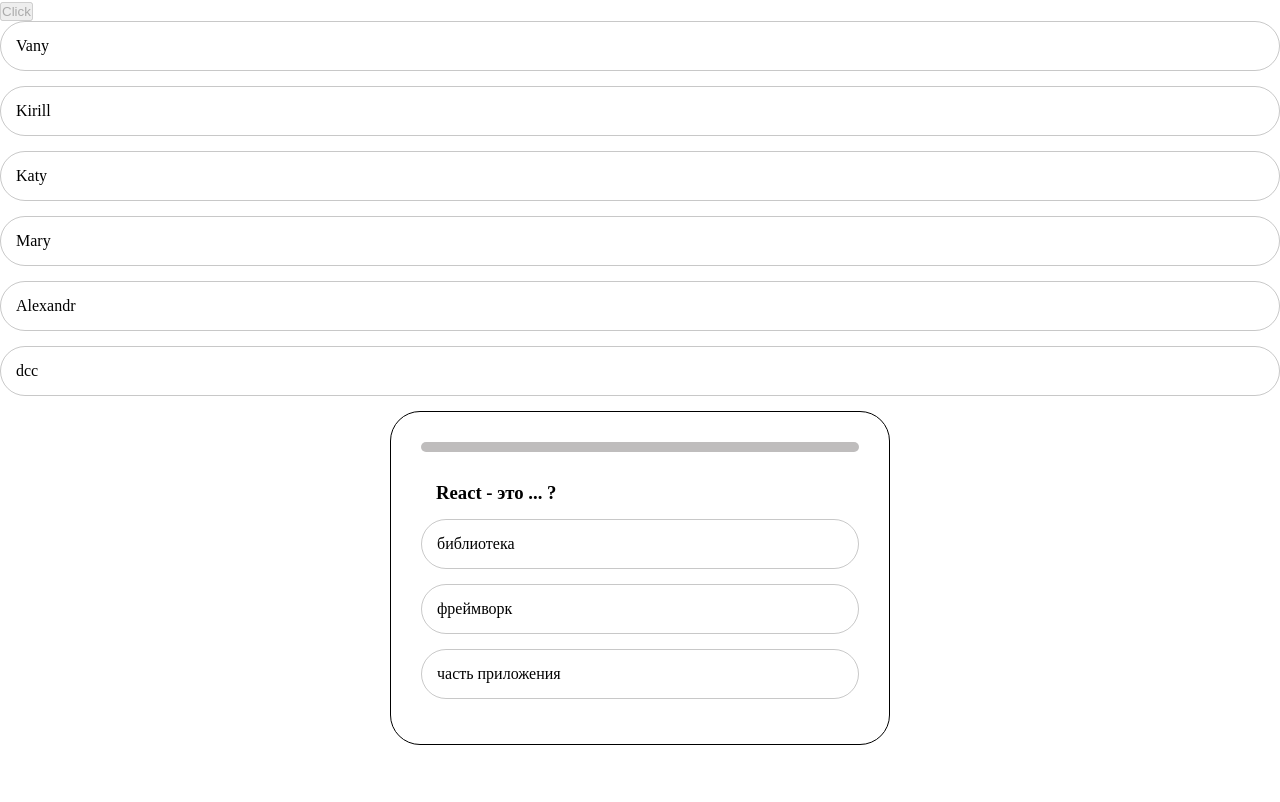
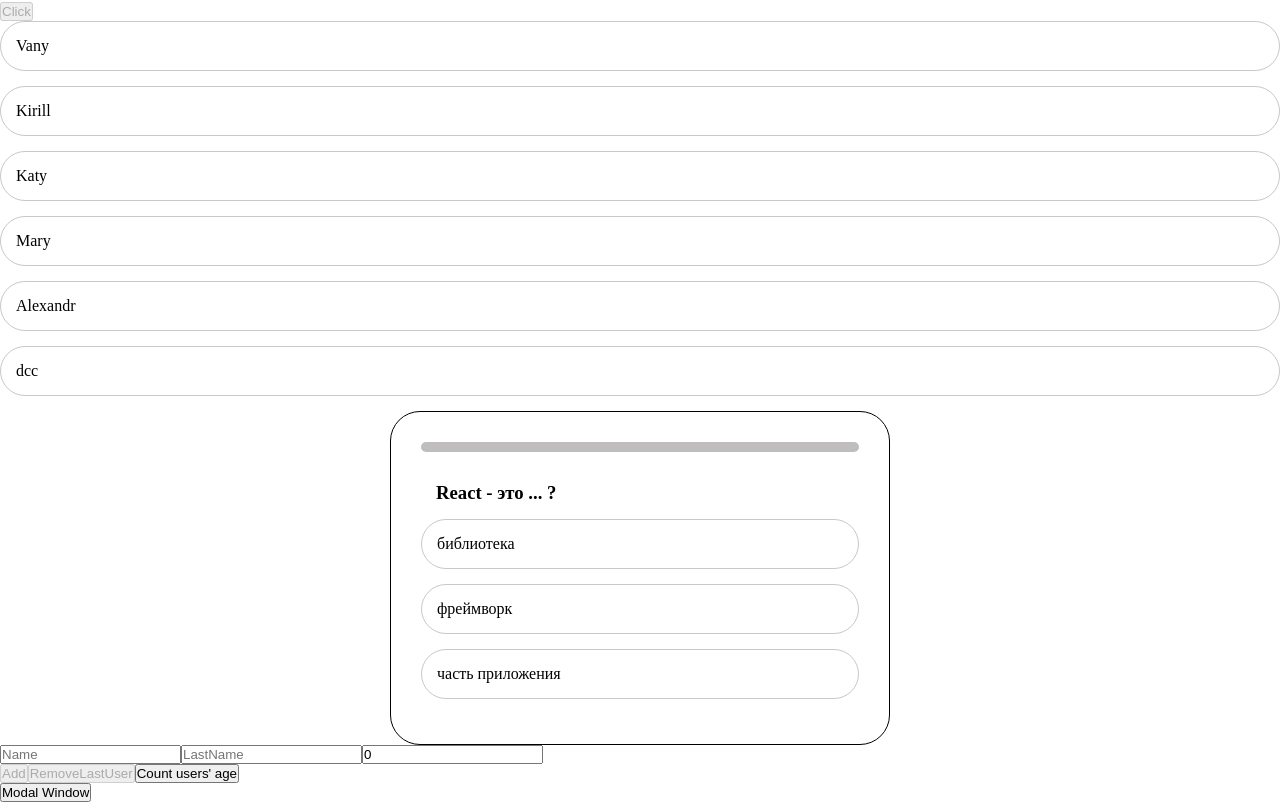
Before and after one commit to weezyvasya/react-new, a React (Create React App) app: page / in a window 1280 px wide. Shown: the part 304-1106 px from the top of the page. Before the commit the page ends 1049 px from the top, so only its background shows below. Built offline with nearby package versions, Linux system fonts and the light colour scheme.

Commit message:
check homework

```diff
--- a/src/App.js
+++ b/src/App.js
@@ -4,10 +4,39 @@
 import ListUsers from "./components/ListUsers/ListUsers";
 import Form from "./components/Form/Form";
 import Quize from "./components/Quize/Quize";
+import Counter from "./components/Counter/Counter";
 import { users } from "./constants/data";
-
+import { useState } from "react";
+import ModalWindow from "./components/ModalWindow/ModalWindow";
 
 function App() {
+  const [result, setResult] = useState([])
+  const [sum, setSum] = useState(0)
+
+  function plus(name, lastName, age){
+    const newUser = {name,  lastName , age, id: Math.random()}
+    setResult([...result, newUser])
+
+  }
+
+  function minus(){
+    let newArr = result.filter((el,i,arr) => i !== arr.length - 1 )
+    setResult(newArr)//менять длинну массива
+  }
+
+  function sumAge(){
+    for (let i = 0; i < result.length; i++){
+      let resultSumArr = []
+      return resultSumArr.push(result[i].age)
+    }
+    for (let i = 0; i < resultSumArr.length; i++){
+      let finalSum = 0
+      finalSum += resultSumArr[i]
+      return finalSum
+    }
+    setSum(finalSum)
+  }
+
   return (
     <div className="App">
       <Header/>
@@ -16,8 +45,12 @@
       <ListUsers data={users} />
       <Form />
       <Quize />
+      <Counter data={result} plus={plus} minus={minus} />
+      <ModalWindow />
     </div>
   );
 }
 
 export default App;
+//добавить кажлму пользователю в каунтер поле с возрастом, добавить еще одну кнопку, которая считала бы суммарный возраст всех пользователей
+// у кажого пользователя свой цвет фона
--- /dev/null
+++ b/src/components/Counter/Counter.jsx
@@ -0,0 +1,48 @@
+import { useState } from "react";
+
+function Counter({ data, plus, minus }) {
+  const [name, setName] = useState("");
+  const [lastName, setLastName] = useState("");
+  const [age, setAge] = useState(0)
+
+  return (
+    <>
+      <div>
+        <input
+          onChange={(e) => setName(e.target.value)}
+          value={name}
+          type="text"
+          placeholder="Name"
+        />
+        <input
+          onChange={(e) => setLastName(e.target.value)}
+          value={lastName}
+          type="text"
+          placeholder="LastName"
+        />
+        <input
+          onChange={(e) => setAge(e.target.value)}
+          value={age}
+          type="number"
+          placeholder="Age"
+        />
+      </div>
+      <div>
+        {data.map((user) => (
+          <ul>
+            <li key={user.id}>{`${user.name} ${user.lastName} ${user.age}`}</li>
+          </ul>
+        ))}
+      </div>
+      <div>
+        <button disabled={name === '' || lastName === ''} onClick={() => plus(name, lastName, age)}>Add</button>
+        <button disabled={!data.length} onClick={() => minus()}>RemoveLastUser</button>
+        <button>Count users' age</button>
+      </div>
+    </>
+  );
+}
+
+export default Counter;
+
+///валидацию пустых инпутов и удаление последнего юзера из списка
--- /dev/null
+++ b/src/components/ModalWindow/ModalWindow.css
@@ -0,0 +1,23 @@
+.overlay{
+    top: 0;
+    left: 0;
+    right: 0;
+    bottom: 0;
+    z-index: 10;
+    position: fixed;
+    background-color: rgba(0, 0, 0, 0.2);
+    display: flex;
+    justify-content: center;
+    align-items: center;
+}
+.modal{
+    width: 200px;
+    height: 200px;
+    background-color: yellow;
+    border-radius: 15%;
+    padding: 10px;
+    display: flex;
+    flex-direction: column;
+    align-items: center;
+    justify-content: space-around;
+}
--- /dev/null
+++ b/src/components/ModalWindow/ModalWindow.jsx
@@ -0,0 +1,29 @@
+import { useState } from "react";
+import "./ModalWindow.css";
+
+function ModalWindow() {
+  const [show, setShow] = useState(false);
+  function open() {
+    setShow(true);
+  }
+  function close(){
+    setShow(false)
+  }
+  return (
+    <>
+      <div>
+        <button onClick={open}>Modal Window</button>
+        {show ? (
+          <div onClick={close} className="overlay">
+            <div onClick={(e)=> e.stopPropagation()} className="modal">
+              <p>Модальное окно</p>
+              <button onClick={close}>Закрыть модальное окно</button>
+            </div>
+          </div>
+        ) : null}
+      </div>
+    </>
+  );
+}
+
+export default ModalWindow;
--- a/src/components/Quize/Quize.jsx
+++ b/src/components/Quize/Quize.jsx
@@ -13,6 +13,7 @@
 
   function check(answer) {
     setStep(step + 1);
+
     if (answer === currentQuestion.correct) {
       setCount(count + 1);
     }
--- a/src/components/Quize/QuizeRules/Game.jsx
+++ b/src/components/Quize/QuizeRules/Game.jsx
@@ -1,7 +1,3 @@
-import { questions } from "../../../constants/data";
-import { useState } from "react";
-
-
 
 function Game({ data, fn, step, allQwestion }) {
     let progress = Math.round((step / allQwestion) * 100);
--- a/src/components/Quize/QuizeRules/Result.jsx
+++ b/src/components/Quize/QuizeRules/Result.jsx
@@ -1,7 +1,3 @@
-
-import { questions } from "../../../constants/data";
-import { useState } from "react";
-
 function Result({ trueAnswer, allQwestion }) {
     return (
       <>
--- a/src/constants/data.js
+++ b/src/constants/data.js
@@ -36,4 +36,6 @@
   ];
 
 
+
+
 export {data, users, questions}
```
Also changed, not shown: src/components/Counter/Counter.css (added).
